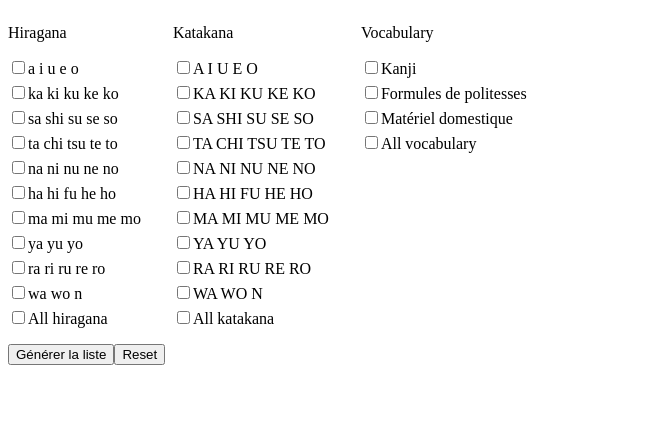
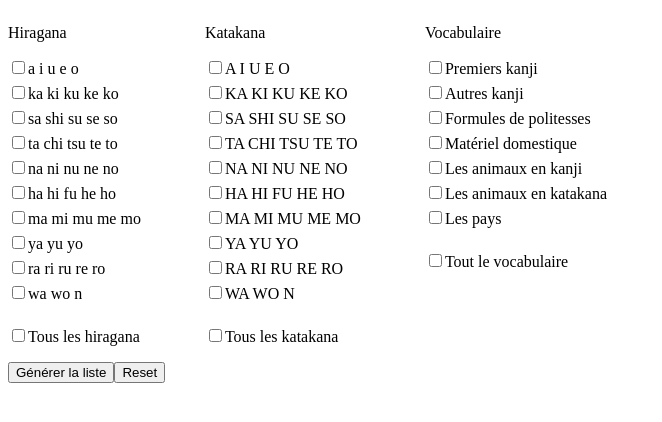
Before and after one commit to ArnaudGathy/kana-test, a React (Create React App) app: page / in a window 1280 px wide. Shown: the top 422 px of the page, without its empty margins (0-662 px from the left). Built offline with nearby package versions, Linux system fonts and the light colour scheme.

Commit message:
added new words

```diff
--- a/src/App.js
+++ b/src/App.js
@@ -6,55 +6,20 @@ import {CharacterCheckBoxList} from './CharacterCheckBoxList'
 import {VocabularyCheckBoxList} from './VocabularyCheckBoxList'
 import {Card} from './Card'
 
-const emptyFormState = {
-  a: false,
-  ka: false,
-  sa: false,
-  ta: false,
-  na: false,
-  ha: false,
-  ma: false,
-  ya: false,
-  ra: false,
-  wa: false,
-  all: false,
+const computeFormState = (list, state) => {
+  return Object.keys(list).reduce((acc, key) => {
+    acc = {...acc, [key]: state}
+    return acc
+  }, {all: state})
 }
-const fullFormState = {
-  a: true,
-  ka: true,
-  sa: true,
-  ta: true,
-  na: true,
-  ha: true,
-  ma: true,
-  ya: true,
-  ra: true,
-  wa: true,
-  all: true,
-}
+const emptyFormState = computeFormState(hiraganaList, false)
+const fullFormState = computeFormState(hiraganaList, true)
 const defaultFormState = {
   hiragana: emptyFormState,
   katakana: emptyFormState,
 }
-
-const vocabularyFormEmptyState = {
-  Kanji: false,
-  kanji2: false,
-  kanji3: false,
-  kanji4: false,
-  'Formules de politesses': false,
-  'Matériel domestique': false,
-  all: false,
-}
-const vocabularyFormFullState = {
-  Kanji: true,
-  kanji2: true,
-  kanji3: true,
-  kanji4: true,
-  'Formules de politesses': true,
-  'Matériel domestique': true,
-  all: true,
-}
+const vocabularyFormEmptyState = computeFormState(vocabularyList, false)
+const vocabularyFormFullState = computeFormState(vocabularyList, true)
 
 export const App = () => {
   const [list, setList] = useState(null)
--- a/src/CharacterCheckBoxList.js
+++ b/src/CharacterCheckBoxList.js
@@ -11,9 +11,10 @@ export const CharacterCheckBoxList = ({name, list, handleChange, formValues, sel
         </label>
       </div>
     ))}
+    <br />
     <label>
       <input type="checkbox" checked={formValues.all} onChange={(e) => selectAll(name)} />
-      All {name}
+      Tous les {name}
     </label>
   </div>
 )
--- a/src/VocabularyCheckBoxList.js
+++ b/src/VocabularyCheckBoxList.js
@@ -3,7 +3,7 @@ import {vocabularyList} from "./charLists";
 
 export const VocabularyCheckBoxList = ({vocabularyFormState, handleChange, selectAll}) => {
   return (<div className='checkBoxList'>
-    <p>Vocabulary</p>
+    <p>Vocabulaire</p>
     {Object.keys(vocabularyList).map(key => (
       <div key={key} style={{marginBottom: '5px'}}>
         <label>
@@ -12,9 +12,10 @@ export const VocabularyCheckBoxList = ({vocabularyFormState, handleChange, selec
         </label>
       </div>
     ))}
+    <br />
     <label>
       <input type="checkbox" checked={vocabularyFormState.all} onChange={selectAll} />
-      All vocabulary
+      Tout le vocabulaire
     </label>
   </div>)
 }
--- a/src/charLists.js
+++ b/src/charLists.js
@@ -137,7 +137,7 @@ export const katakanaList = {
 }
 
 export const vocabularyList = {
-  Kanji: [
+  "Premiers kanji": [
     {romaji: 'La personne', translated: '人\nhito', isBig: true},
     {romaji: 'Sabre', translated: '刀\nkatana', isBig: true},
     {romaji: 'Montagne', translated: '山\nyama', isBig: true},
@@ -158,6 +158,14 @@ export const vocabularyList = {
     {romaji: 'Vent', translated: '風\nkaze', isBig: true},
     {romaji: 'Temps', translated: '時\ntoki', isBig: true},
     {romaji: 'Neige', translated: '雪\nyuki', isBig: true},
+  ],
+  'Autres kanji': [
+    {romaji: 'combiné, unis', translated: '合\ngô', isBig: true},
+    {romaji: 'gens, peuple', translated: '衆\nshû', isBig: true},
+    {romaji: 'pays', translated: '国\nkoku', isBig: true},
+    {romaji: 'milieu, centre', translated: '中\nchû', isBig: true},
+    {romaji: 'Corée', translated: '韓\nkan', isBig: true},
+    {romaji: 'livre, origine', translated: '本\nhon', isBig: true},
   ],
   'Formules de politesses': [
     {romaji: 'Bonjour\n(journée)', translated: 'こんにちは\nkonichiwa'},
@@ -211,4 +219,44 @@ export const vocabularyList = {
     {romaji: 'Cuillère', translated: 'スプーン\nSUPÛN'},
     {romaji: 'Toilettes', translated: 'トイレ\nTOIRE'},
   ],
+  "Les animaux en kanji": [
+    {romaji: 'Chien', translated: '犬\ninu', isBig: true},
+    {romaji: 'Chat', translated: '猫\nneko', isBig: true},
+    {romaji: 'Oiseau', translated: '鳥\ntori', isBig: true},
+    {romaji: 'Poisson', translated: '魚\nsakana', isBig: true},
+    {romaji: 'Vache', translated: '牛\nushi', isBig: true},
+    {romaji: 'Mouton', translated: '羊\nhitsuji', isBig: true},
+    {romaji: 'Chèvre', translated: '山羊\nyagi', isBig: true},
+    {romaji: 'Cochon', translated: '豚\nbuta', isBig: true},
+    {romaji: 'Cheval', translated: '馬\numa', isBig: true},
+    {romaji: 'Poulet', translated: '鶏\nniwatori', isBig: true},
+    {romaji: 'Souris', translated: '鼠\nnezumi', isBig: true},
+    {romaji: 'Cerf', translated: '鹿\nshika', isBig: true},
+    {romaji: 'Tanuki', translated: '狸\ntanuki', isBig: true},
+    {romaji: 'Lapin', translated: '兔\nusagi', isBig: true},
+  ],
+  "Les animaux en katakana": [
+    {romaji: 'Hérisson', translated: 'ハリネズミ\nHARINEZUMI'},
+    {romaji: 'Furet', translated: 'フェレット\nFERETTO'},
+    {romaji: 'Hamster', translated: 'ハムスタ\nHAMUSÛTA'},
+    {romaji: 'Ane', translated: 'ロバ\nROBA'},
+    {romaji: 'Dromadaire', translated: 'ラクダ\nRAKUDA'},
+    {romaji: 'Ecureuil', translated: 'リス\nRISU'},
+  ],
+  "Les pays": [
+    {romaji: 'France', translated: 'フランス\nFURANSU'},
+    {romaji: 'Espagne', translated: 'スペイン\nSUPEIN'},
+    {romaji: 'Italie', translated: 'イタリア\nITARIA'},
+    {romaji: 'Allemagne', translated: 'ドイツ\nDOITSU'},
+    {romaji: 'Royaume-uni', translated: 'イギリス\nIGIRISU'},
+    {romaji: 'Angleterre', translated: 'イングランド\nINGURANDO'},
+    {romaji: 'Portugal', translated: 'ポルトガル\nPORUTOGARU'},
+    {romaji: 'Belgique', translated: 'ベルギー\nBERUGÎ'},
+    {romaji: 'Suisse', translated: 'スイス\nSUISU'},
+    {romaji: 'Russie', translated: 'ロシア\nROSHIA'},
+    {romaji: 'Etats-unis d\'amérique', translated: 'アメリカ合衆国\nAMERIKA gasshûkoku'},
+    {romaji: 'Chine', translated: '中国\nchuugoku'},
+    {romaji: 'Corée du Sud', translated: '韓国\nkankoku'},
+    {romaji: 'Japon', translated: '日本\nnihon'},
+  ]
 }
--- a/src/style.css
+++ b/src/style.css
@@ -3,7 +3,7 @@
 }
 
 .checkBoxList {
-    margin-right: 32px;
+    margin-right: 64px;
 }
 
 .wordBlock {
```
